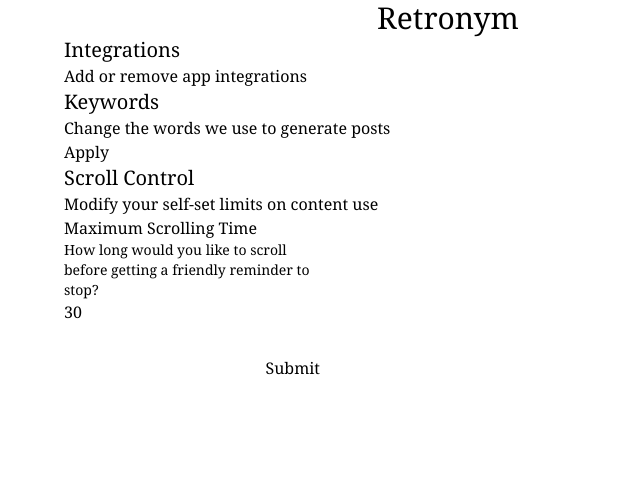
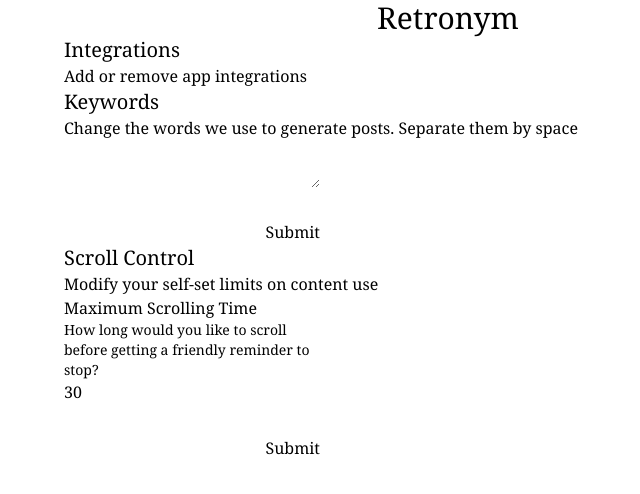
Before and after one commit to julian-george/retronym, a React (Create React App) app: page /preferences in a window 1280 px wide. Shown: the top 494 px of the page, without its empty margins (192-832 px from the left). Built offline with nearby package versions, Linux system fonts and the light colour scheme.

Commit message:
keywords form

```diff
--- a/src/pages/FeedPage.tsx
+++ b/src/pages/FeedPage.tsx
@@ -1,4 +1,10 @@
-import React, { useState, Dispatch, SetStateAction, useCallback } from "react";
+import React, {
+  useState,
+  Dispatch,
+  SetStateAction,
+  useCallback,
+  useEffect,
+} from "react";
 import { useUser } from "../context/userContext";
 import Title from "../components/Title";
 import Feed from "../components/Feed";
@@ -45,9 +51,17 @@
 function FeedPage() {
   const [sidebarOpen, setSidebarOpen] = useState(false);
   const [attentionModalOpen, setAttentionModalOpen] = useState(false);
+  const navigate = useNavigate();
   const toggleSidebar = useCallback(() => {
     setSidebarOpen((prev) => !prev);
   }, [setSidebarOpen]);
+  const { user } = useUser();
+
+  useEffect(() => {
+    if (!user) {
+      navigate("/auth");
+    }
+  }, []);
 
   return user ? (
     <PageWrapper>
--- a/src/pages/PreferencesPage.tsx
+++ b/src/pages/PreferencesPage.tsx
@@ -1,12 +1,31 @@
-import { useCallback, useState } from "react";
+import { useCallback, useEffect, useState } from "react";
 import PageWrapper from "../components/PageWrapper";
 import Title from "../components/Title";
 
 function KeywordsForm() {
-  const [keywords, setKeywords] = useState<string[]>([]);
+  const [isLoading, setIsLoading] = useState<boolean>(false);
+  const [keywords, setKeywords] = useState<string[]>([""]);
+  const [rawKeywords, setRawKeywords] = useState<string>("");
+  const onRawKeywordsChange = useCallback(
+    (event: React.ChangeEvent<HTMLTextAreaElement>) => {
+      const newValue = event.target.value;
+      setRawKeywords(newValue);
+      setKeywords(newValue.split(" "));
+    },
+    []
+  );
   const handleSubmit = useCallback(() => {}, []);
+
   return (
-    <form onSubmit={handleSubmit} className="flex flex-col gap-8 w-1/3 "></form>
+    <form onSubmit={handleSubmit} className="flex flex-col gap-8 w-1/3 ">
+      <textarea value={rawKeywords} onChange={onRawKeywordsChange}>
+        At w3schools.com you will learn how to make a website. They offer free
+        tutorials in all web development technologies.
+      </textarea>
+      <button className="text-right" type="submit" disabled={isLoading}>
+        {isLoading ? "Submitting..." : "Submit"}
+      </button>
+    </form>
   );
 }
 
@@ -62,10 +81,10 @@
         </div>
         <div>
           <h2 className="text-xl">Keywords</h2>
-          <p>Change the words we use to generate posts</p>
-          <div>
-            <button>Apply</button>
-          </div>
+          <p>
+            Change the words we use to generate posts. Separate them by space
+          </p>
+          <KeywordsForm />
         </div>
         <div>
           <h2 className="text-xl">Scroll Control</h2>
--- a/src/requests.ts
+++ b/src/requests.ts
@@ -1,3 +1,5 @@
+// for stateless user-related requests
+
 import axios from "axios";
 import BASE_API_URL from "./url";
 import { Redirect } from "./types";
```
